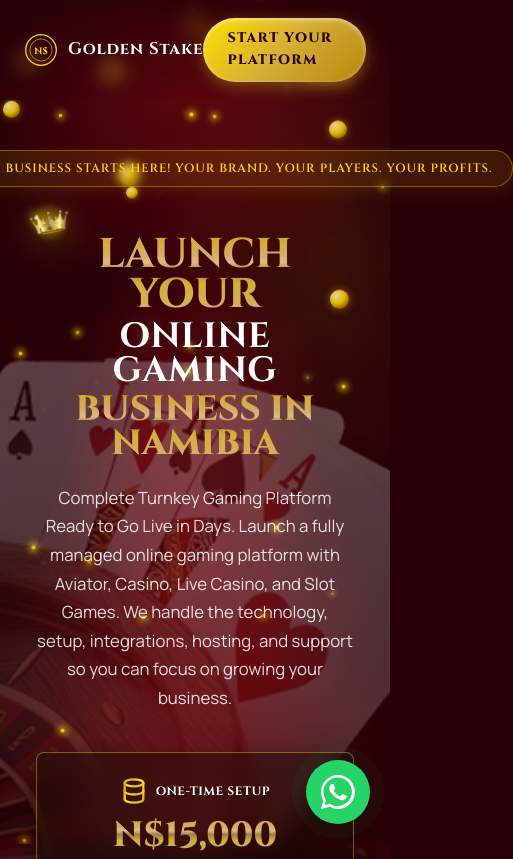
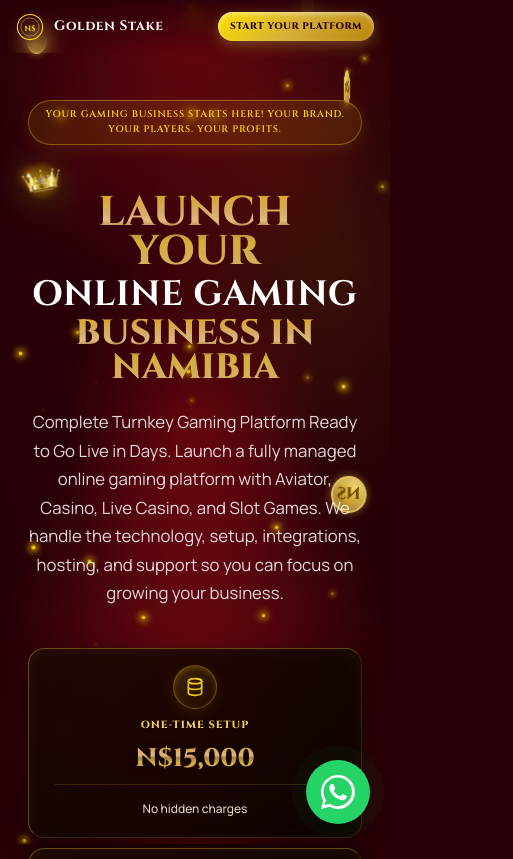
Before and after one commit to Seethaitsk/Landing_page_whitelabel, a plain HTML site: page index.html in a window 390 px wide. Shown: the top 859 px of the page, 513 px wide, since content can reach past the window. Drawn offline with nearby package versions, Linux system fonts and the light colour scheme.

Commit message:
responsive check

```diff
--- a/index.html
+++ b/index.html
@@ -72,20 +72,14 @@
             <!-- Twinkling stars -->
             <div class="hero-stars" aria-hidden="true"></div>
 
-            <!-- Background Image perfectly blended into the right side -->
-            <div class="hero-bg-banner hero-fade-in-seq">
-                <img src="images/banner2.png" alt=""
-                    style="width: 100%; height: 100%; object-fit: cover; object-position: center right;">
-            </div>
-
-
-            <div class="container-fluid" style="position: relative; z-index: 2;">
-                <div class="row">
-                    <div class="col-lg-7 col-md-10 col-12 hero-left hero-fade-in-seq">
+            <div class="container" style="position: relative; z-index: 2;">
+                <div class="row align-items-center">
+                    <div class="col-lg-6 col-md-12 col-12 hero-left hero-fade-in-seq">
                         <p class="eyebrow"
                             style="text-align: left; margin-bottom: 48px; color: #FFD700; letter-spacing: 0.08em; font-size: 0.75rem; display: inline-block; background: rgba(255, 215, 0, 0.1); border: 1px solid rgba(255, 215, 0, 0.35); padding: 8px 20px; border-radius: 100px; backdrop-filter: blur(4px); box-shadow: 0 4px 15px rgba(255, 215, 0, 0.1); white-space: nowrap;">
                             YOUR GAMING BUSINESS STARTS HERE! YOUR BRAND. YOUR PLAYERS. YOUR PROFITS.</p>
-                        <div class="hero-title-v2" style="margin-bottom: 24px; align-items: flex-start; position: relative;">
+                        <div class="hero-title-v2"
+                            style="margin-bottom: 24px; align-items: flex-start; position: relative;">
                             <span class="premium-crown-container" style="font-size: clamp(2.6rem, 5vw, 4.2rem);">
                                 <div class="crown-rays"></div>
                                 <div class="crown-flare"></div>
@@ -98,8 +92,8 @@
                             <span class="ht-white"
                                 style="font-size: clamp(2.2rem, 4vw, 3rem); font-family: var(--font-display); font-weight: 700; letter-spacing: 0.02em; margin: 6px 0;">ONLINE
                                 GAMING</span>
-                            <span class="ht-gold-lg"
-                                style="font-size: clamp(2.2rem, 4vw, 3.2rem); line-height: 0.95;">BUSINESS IN
+                            <span class="ht-gold-lg animated-text-fill"
+                                style="font-size: clamp(2.2rem, 4vw, 3.2rem); line-height: 0.95; white-space: nowrap;">BUSINESS IN
                                 NAMIBIA</span>
                         </div>
                         <p class="hero-sub" style="text-align: left; margin-bottom: 40px; font-size: 1.05rem;">
@@ -113,10 +107,12 @@
                             <div class="hero-stat-card stat-anim" style="animation-delay: 0.2s;">
                                 <div class="stat-top">
                                     <div class="stat-icon-wrapper">
-                                        <svg width="24" height="24" viewBox="0 0 24 24" fill="none" stroke="url(#svgGold)" stroke-width="2" stroke-linecap="round" stroke-linejoin="round">
-                                            <ellipse cx="12" cy="5" rx="8" ry="3"/>
-                                            <path d="M4 5v14c0 1.66 3.58 3 8 3s8-1.34 8-3V5"/>
-                                            <path d="M4 12c0 1.66 3.58 3 8 3s8-1.34 8-3"/>
+                                        <svg width="24" height="24" viewBox="0 0 24 24" fill="none"
+                                            stroke="url(#svgGold)" stroke-width="2" stroke-linecap="round"
+                                            stroke-linejoin="round">
+                                            <ellipse cx="12" cy="5" rx="8" ry="3" />
+                                            <path d="M4 5v14c0 1.66 3.58 3 8 3s8-1.34 8-3V5" />
+                                            <path d="M4 12c0 1.66 3.58 3 8 3s8-1.34 8-3" />
                                         </svg>
                                     </div>
                                     <span class="hero-stat-label">ONE-TIME SETUP</span>
@@ -133,8 +129,10 @@
                                 <div class="stat-top">
                                     <div class="stat-icon-wrapper green-icon">
                                         <svg width="24" height="24" viewBox="0 0 24 24" fill="#00C851" stroke="none">
-                                            <polygon points="12 2 15 5 19 5 19 9 22 12 19 15 19 19 15 19 12 22 9 19 5 19 5 15 2 12 5 9 5 5 9 5 12 2"/>
-                                            <polyline points="9 12 11 14 15 9" stroke="#fff" stroke-width="2" fill="none" stroke-linecap="round" stroke-linejoin="round"/>
+                                            <polygon
+                                                points="12 2 15 5 19 5 19 9 22 12 19 15 19 19 15 19 12 22 9 19 5 19 5 15 2 12 5 9 5 5 9 5 12 2" />
+                                            <polyline points="9 12 11 14 15 9" stroke="#fff" stroke-width="2"
+                                                fill="none" stroke-linecap="round" stroke-linejoin="round" />
                                         </svg>
                                     </div>
                                     <span class="hero-stat-label">MONTHLY MAINTENANCE</span>
@@ -150,7 +148,8 @@
                             <div class="hero-stat-card stat-anim" style="animation-delay: 0.6s;">
                                 <div class="stat-top">
                                     <div class="stat-icon-wrapper blue-icon">
-                                        <svg width="24" height="24" viewBox="0 0 24 24" fill="none" stroke="#007BFF" stroke-width="2" stroke-linecap="round" stroke-linejoin="round">
+                                        <svg width="24" height="24" viewBox="0 0 24 24" fill="none" stroke="#007BFF"
+                                            stroke-width="2" stroke-linecap="round" stroke-linejoin="round">
                                             <rect x="3" y="14" width="4" height="6" fill="#007BFF" stroke="none" />
                                             <rect x="9" y="10" width="4" height="10" fill="#007BFF" stroke="none" />
                                             <rect x="15" y="6" width="4" height="14" fill="#007BFF" stroke="none" />
@@ -173,6 +172,11 @@
                                 Platform</span>
                             <div class="cta-shine"></div>
                         </a>
+                    </div>
+
+                    <!-- Right side background image -->
+                    <div class="col-lg-6 col-12 hero-fade-in-seq hero-banner-right" style="position: relative;">
+                        <img src="images/banner4.png" alt="Hero Banner" style="width: 100%; height: auto;">
                     </div>
                 </div>
             </div>
--- a/script.js
+++ b/script.js
@@ -4,7 +4,7 @@
     /* ------------------------------------------------------------
        Config — edit this number to your real WhatsApp business line
     ------------------------------------------------------------ */
-    var WHATSAPP_NUMBER = "91XXXXXXXXXX"; // replace with real number, digits only, country code first
+    var WHATSAPP_NUMBER = "264813278786"; // replace with real number, digits only, country code first
     var WHATSAPP_MESSAGE = "Hi! I'm interested in launching a gaming platform with Golden Stake. Please share more details.";
 
     var reduceMotion = window.matchMedia("(prefers-reduced-motion: reduce)").matches;
@@ -30,15 +30,17 @@
         function makeCoin() {
             var coin = document.createElement("div");
             coin.className = "coin";
+            coin.innerHTML = "N$";
             var left = Math.random() * 100;
-            var size = 10 + Math.random() * 14;
-            var duration = 7 + Math.random() * 6;
+            var size = 24 + Math.random() * 20;
+            var duration = 8 + Math.random() * 6;
             var spinDuration = 1.5 + Math.random() * 2;
             var delay = Math.random() * 2;
 
             coin.style.left = left + "%";
             coin.style.width = size + "px";
             coin.style.height = size + "px";
+            coin.style.fontSize = (size * 0.45) + "px";
             coin.style.animationDuration = duration + "s, " + spinDuration + "s";
             coin.style.animationDelay = delay + "s, 0s";
 
@@ -55,7 +57,7 @@
         window.setInterval(makeCoin, intervalMs / count);
     }
 
-    spawnCoins(document.getElementById("coin-field"), 6, 2600);
+    spawnCoins(document.getElementById("coin-field"), 2, 4000);
 
     var ctaCoinField = document.querySelector(".cta-coins");
     if (ctaCoinField) spawnCoins(ctaCoinField, 5, 2400);
--- a/style.css
+++ b/style.css
@@ -125,25 +125,32 @@ ul {
 
 .coin {
   position: absolute;
-  top: -40px;
-  width: 18px;
-  height: 18px;
+  top: -60px;
   border-radius: 50%;
-  background: radial-gradient(circle at 35% 30%, #fff6c9, var(--gold) 45%, var(--gold-deep) 85%);
-  box-shadow: 0 0 8px rgba(255, 215, 0, 0.5);
+  display: flex;
+  align-items: center;
+  justify-content: center;
+  font-family: var(--font-display);
+  font-weight: 900;
+  color: #7A5200; /* Dark etched color for the N$ text */
+  background: radial-gradient(circle at 35% 30%, #FFDF70 0%, #D4AF37 45%, #996515 85%);
+  border: 2px solid #F0D060;
+  box-shadow: inset 0 0 8px rgba(255, 255, 255, 0.4), 0 0 10px rgba(212, 175, 55, 0.6);
   animation: coin-fall linear infinite, coin-spin linear infinite;
-  opacity: .85;
+  opacity: 0.95;
+  user-select: none;
+  transform-style: preserve-3d;
 }
 
 @keyframes coin-fall {
   to {
-    transform: translateY(115vh);
+    translate: 0 115vh;
   }
 }
 
 @keyframes coin-spin {
   to {
-    transform: rotateY(360deg);
+    rotate: y 360deg;
   }
 }
 
@@ -300,6 +307,7 @@ ul {
   box-shadow: 0 10px 30px rgba(212, 175, 55, 0.4), inset 0 2px 5px rgba(255, 255, 255, 0.5);
   border: none;
   cursor: pointer;
+  white-space: nowrap;
   transition: all 0.4s var(--ease);
 }
 
@@ -425,6 +433,7 @@ ul {
   box-shadow: 0 4px 15px rgba(212, 175, 55, 0.4), inset 0 2px 5px rgba(255, 255, 255, 0.5);
   border: none;
   padding: 10px 24px;
+  white-space: nowrap;
   transition: all 0.4s var(--ease);
 }
 
@@ -460,6 +469,7 @@ ul {
   display: flex;
   align-items: center;
   padding: 150px 24px 100px;
+  overflow: hidden;
 }
 
 .hero-grid {
@@ -652,7 +662,7 @@ ul {
 
 .hero-stats-premium {
   display: flex;
-  align-items: center;
+  align-items: stretch;
   gap: 12px;
   margin-bottom: 40px;
   flex-wrap: nowrap;
@@ -665,25 +675,46 @@ ul {
   align-items: center;
   justify-content: center;
   flex: 1;
-  background: rgba(10, 5, 0, 0.4); /* Made transparent to show background */
-  border: 1px solid rgba(255, 215, 0, 0.4);
-  border-radius: 8px;
-  padding: 24px 16px;
-  backdrop-filter: blur(12px); /* Increased blur for glass effect */
-  box-shadow: 0 10px 30px rgba(0, 0, 0, 0.5);
-  transition: all 0.3s var(--ease);
+  background: linear-gradient(145deg, rgba(26, 8, 4, 0.85) 0%, rgba(10, 2, 0, 0.95) 100%);
+  border: 1px solid rgba(255, 215, 0, 0.15);
+  border-top-color: rgba(255, 215, 0, 0.35);
+  border-left-color: rgba(255, 215, 0, 0.35);
+  border-radius: 16px;
+  padding: 24px 12px;
+  backdrop-filter: blur(16px);
+  box-shadow: 0 10px 30px rgba(0, 0, 0, 0.6), inset 0 2px 20px rgba(255, 215, 0, 0.05);
+  transition: all 0.4s cubic-bezier(0.175, 0.885, 0.32, 1.275);
   text-align: center;
+  position: relative;
+  overflow: hidden;
+}
+
+.hero-stat-card::before {
+  content: '';
+  position: absolute;
+  top: 0;
+  left: -150%;
+  width: 50%;
+  height: 100%;
+  background: linear-gradient(90deg, transparent, rgba(255, 215, 0, 0.1), transparent);
+  transform: skewX(-20deg);
+  transition: left 0.7s ease;
+}
+
+.hero-stat-card:hover::before {
+  left: 200%;
 }
 
 .hero-stat-card:hover {
-  transform: translateY(-4px);
-  border-color: rgba(255, 215, 0, 0.8);
-  box-shadow: 0 15px 40px rgba(0, 0, 0, 0.7);
-  background: rgba(15, 10, 5, 0.5); /* Semi-transparent hover */
+  transform: translateY(-8px);
+  border-color: rgba(255, 215, 0, 0.6);
+  box-shadow: 0 20px 40px rgba(0, 0, 0, 0.8), 0 0 20px rgba(255, 215, 0, 0.2);
+  background: linear-gradient(145deg, rgba(40, 12, 6, 0.9) 0%, rgba(15, 5, 0, 1) 100%);
 }
 
 .stat-top {
   display: flex;
+  flex-direction: column;
   align-items: center;
   justify-content: center;
   gap: 8px;
@@ -694,48 +725,60 @@ ul {
   display: flex;
   align-items: center;
   justify-content: center;
+  width: 44px;
+  height: 44px;
+  background: linear-gradient(135deg, rgba(255, 215, 0, 0.15), rgba(255, 215, 0, 0.02));
+  border: 1px solid rgba(255, 215, 0, 0.3);
+  border-radius: 50%;
+  box-shadow: 0 4px 15px rgba(255, 215, 0, 0.1), inset 0 2px 5px rgba(255, 215, 0, 0.2);
 }
 
 .stat-icon-wrapper svg {
-  width: 28px;
-  height: 28px;
+  width: 20px;
+  height: 20px;
 }
 
 .stat-middle {
-  margin-bottom: 6px;
+  margin-bottom: 10px;
+  width: 100%;
 }
 
 .stat-bottom {
-  opacity: 0.9;
+  opacity: 1;
+  border-top: 1px solid rgba(255, 215, 0, 0.15);
+  padding-top: 10px;
+  width: 90%;
 }
 
 .hero-stat-num {
   font-family: var(--font-display);
   font-weight: 800;
-  font-size: 2.2rem;
-  background: linear-gradient(to bottom, #FFDF00, #D4AF37);
+  font-size: clamp(1.4rem, 2.5vw, 2.2rem);
+  background: linear-gradient(to bottom, #FFF3B0, #D4AF37, #8A5A10);
   -webkit-background-clip: text;
   background-clip: text;
   color: transparent;
   -webkit-text-fill-color: transparent;
   display: inline-block;
   line-height: 1.1;
+  filter: drop-shadow(0 2px 4px rgba(0,0,0,0.4));
+  word-break: break-word;
 }
 
 .hero-stat-label {
   font-family: var(--font-display);
-  font-weight: 700;
-  font-size: 0.75rem;
-  letter-spacing: 0.05em;
-  color: var(--cream);
+  font-weight: 800;
+  font-size: 0.65rem;
+  letter-spacing: 0.1em;
+  color: #F0D060;
   text-transform: uppercase;
 }
 
 .hero-stat-desc {
   font-family: var(--font-body);
-  font-size: 0.8rem;
-  color: #ccc;
-  font-weight: 400;
+  font-size: 0.75rem;
+  color: #E0D5C1;
+  font-weight: 500;
 }
 
 .hero-microcopy {
@@ -2257,6 +2300,16 @@ ul {
     text-align: center;
   }
 
+  .hero-banner-right {
+    margin-top: 40px;
+    text-align: center;
+  }
+
+  .hero-banner-right img {
+    max-width: 80%;
+    margin: 0 auto;
+  }
+
   .hero-left p,
   .hero-left span,
   .hero-left div {
@@ -2307,6 +2360,11 @@ ul {
     justify-content: center;
   }
 
+  .hero-left .eyebrow {
+    white-space: normal !important;
+    font-size: 0.65rem !important;
+  }
+
   .cta-premium-card {
     padding: 40px 28px;
   }
@@ -2340,7 +2398,7 @@ ul {
 
   .hero-stats-premium {
     justify-content: center;
-    gap: 12px;
+    gap: 10px;
     flex-direction: column !important;
     width: 100%;
     align-items: stretch !important;
@@ -2351,6 +2409,28 @@ ul {
     align-items: center !important;
     justify-content: center !important;
     min-width: unset;
+    padding: 16px 10px;
+  }
+
+  .hero-stat-num {
+    font-size: 1.6rem !important;
+  }
+
+  .hero-left .eyebrow {
+    white-space: normal !important;
+    font-size: 0.6rem !important;
+    padding: 6px 14px !important;
+    text-align: center !important;
+  }
+
+  .hero-left .ht-gold-lg,
+  .hero-left .animated-text-fill {
+    white-space: normal !important;
+    word-break: break-word;
+  }
+
+  .hero-title-v2 {
+    align-items: center !important;
   }
 
   .medallion {
@@ -2386,6 +2466,44 @@ ul {
   .cta-premium-card {
     padding: 32px 20px;
     border-radius: 20px;
+  }
+
+  .nav {
+    padding: 12px 16px;
+  }
+
+  .brand-text {
+    font-size: 0.85rem;
+  }
+
+  .coin-mark {
+    width: 28px;
+    height: 28px;
+  }
+
+  .nav-cta {
+    font-size: 0.6rem;
+    padding: 7px 12px;
+    letter-spacing: 0.05em;
+  }
+
+  .hero {
+    padding: 100px 16px 60px;
+  }
+
+  .hero-banner-right {
+    margin-top: 24px;
+  }
+
+  .hero-banner-right img {
+    max-width: 90%;
+  }
+
+  .premium-cta-btn {
+    font-size: 0.8rem;
+    padding: 12px 20px;
+    width: 100%;
+    white-space: normal;
   }
 
   .cta-pricing-row {
@@ -2437,7 +2555,7 @@ ul {
   height: auto;
   position: relative;
   z-index: 2;
-  filter: drop-shadow(0 8px 12px rgba(0,0,0,0.6)) drop-shadow(0 0 15px rgba(255,215,0,0.4));
+  filter: drop-shadow(0 8px 12px rgba(0, 0, 0, 0.6)) drop-shadow(0 0 15px rgba(255, 215, 0, 0.4));
   animation: crown-pulse-glow 4s ease-in-out infinite;
 }
 
@@ -2448,7 +2566,7 @@ ul {
   width: 160%;
   height: 160%;
   transform: translate(-50%, -50%);
-  background: radial-gradient(circle, rgba(255,215,0,0.25) 0%, transparent 60%);
+  background: radial-gradient(circle, rgba(255, 215, 0, 0.25) 0%, transparent 60%);
   z-index: 1;
   animation: crown-rays-pulse 4s ease-in-out infinite;
 }
@@ -2460,7 +2578,7 @@ ul {
   width: 35px;
   height: 35px;
   transform: translate(-50%, -50%);
-  background: radial-gradient(circle, rgba(255,255,255,0.9) 0%, rgba(255,215,0,0.5) 20%, transparent 70%);
+  background: radial-gradient(circle, rgba(255, 255, 255, 0.9) 0%, rgba(255, 215, 0, 0.5) 20%, transparent 70%);
   z-index: 3;
   mix-blend-mode: screen;
   animation: flare-flicker 3s ease-in-out infinite;
@@ -2472,7 +2590,7 @@ ul {
   left: -100%;
   width: 40%;
   height: 100%;
-  background: linear-gradient(to right, transparent, rgba(255,255,255,0.7), transparent);
+  background: linear-gradient(to right, transparent, rgba(255, 255, 255, 0.7), transparent);
   transform: skewX(-20deg);
   z-index: 3;
   animation: crown-sweep-shine 5s linear infinite;
@@ -2480,14 +2598,19 @@ ul {
 
 .crown-sparkles {
   position: absolute;
-  top: 0; left: 0; right: 0; bottom: 0;
+  top: 0;
+  left: 0;
+  right: 0;
+  bottom: 0;
   z-index: 4;
 }
 
-.crown-sparkles::before, .crown-sparkles::after {
+.crown-sparkles::before,
+.crown-sparkles::after {
   content: '';
   position: absolute;
-  width: 3px; height: 3px;
+  width: 3px;
+  height: 3px;
   background: #FFF;
   border-radius: 50%;
   box-shadow: 0 0 8px 2px #FFD700;
@@ -2495,49 +2618,105 @@ ul {
 }
 
 .crown-sparkles::before {
-  top: 15%; left: 15%;
+  top: 15%;
+  left: 15%;
   animation-delay: 0.3s;
 }
 
 .crown-sparkles::after {
-  top: 35%; right: 10%;
+  top: 35%;
+  right: 10%;
   animation-delay: 1.1s;
 }
 
 @keyframes crown-float-premium {
-  0%, 100% { transform: translateY(0) rotate(-12deg); }
-  50% { transform: translateY(-4px) rotate(-9deg); }
+
+  0%,
+  100% {
+    transform: translateY(0) rotate(-12deg);
+  }
+
+  50% {
+    transform: translateY(-4px) rotate(-9deg);
+  }
 }
 
 @keyframes crown-pulse-glow {
-  0%, 100% { filter: drop-shadow(0 6px 10px rgba(0,0,0,0.6)) drop-shadow(0 0 10px rgba(255,215,0,0.3)); }
-  50% { filter: drop-shadow(0 10px 16px rgba(0,0,0,0.7)) drop-shadow(0 0 22px rgba(255,215,0,0.6)); }
+
+  0%,
+  100% {
+    filter: drop-shadow(0 6px 10px rgba(0, 0, 0, 0.6)) drop-shadow(0 0 10px rgba(255, 215, 0, 0.3));
+  }
+
+  50% {
+    filter: drop-shadow(0 10px 16px rgba(0, 0, 0, 0.7)) drop-shadow(0 0 22px rgba(255, 215, 0, 0.6));
+  }
 }
 
 @keyframes crown-rays-pulse {
-  0%, 100% { opacity: 0.5; transform: translate(-50%, -50%) scale(0.9); }
-  50% { opacity: 1; transform: translate(-50%, -50%) scale(1.1); }
+
+  0%,
+  100% {
+    opacity: 0.5;
+    transform: translate(-50%, -50%) scale(0.9);
+  }
+
+  50% {
+    opacity: 1;
+    transform: translate(-50%, -50%) scale(1.1);
+  }
 }
 
 @keyframes flare-flicker {
-  0%, 100% { opacity: 0.3; transform: translate(-50%, -50%) scale(0.8); }
-  50% { opacity: 0.7; transform: translate(-50%, -50%) scale(1.2); }
+
+  0%,
+  100% {
+    opacity: 0.3;
+    transform: translate(-50%, -50%) scale(0.8);
+  }
+
+  50% {
+    opacity: 0.7;
+    transform: translate(-50%, -50%) scale(1.2);
+  }
 }
 
 @keyframes crown-sweep-shine {
-  0%, 75% { left: -100%; opacity: 0; }
-  85% { opacity: 1; }
-  100% { left: 200%; opacity: 0; }
+
+  0%,
+  75% {
+    left: -100%;
+    opacity: 0;
+  }
+
+  85% {
+    opacity: 1;
+  }
+
+  100% {
+    left: 200%;
+    opacity: 0;
+  }
 }
 
 @keyframes sparkle-blink {
-  0%, 100% { opacity: 0; transform: scale(0.5); }
-  50% { opacity: 1; transform: scale(1.5); }
+
+  0%,
+  100% {
+    opacity: 0;
+    transform: scale(0.5);
+  }
+
+  50% {
+    opacity: 1;
+    transform: scale(1.5);
+  }
 }
 
 @media (max-width: 900px) {
   .premium-crown-container {
-    font-size: 0.8em; /* Scales down to 80% */
+    font-size: 0.8em;
+    /* Scales down to 80% */
     top: -0.6em;
     left: -0.1em;
   }
@@ -2545,7 +2724,8 @@ ul {
 
 @media (max-width: 560px) {
   .premium-crown-container {
-    font-size: 0.65em; /* Scales down to ~65% */
+    font-size: 0.65em;
+    /* Scales down to ~65% */
     top: -0.55em;
     left: -0.15em;
   }
```
Also changed, not shown: images/banner4.png (added).
